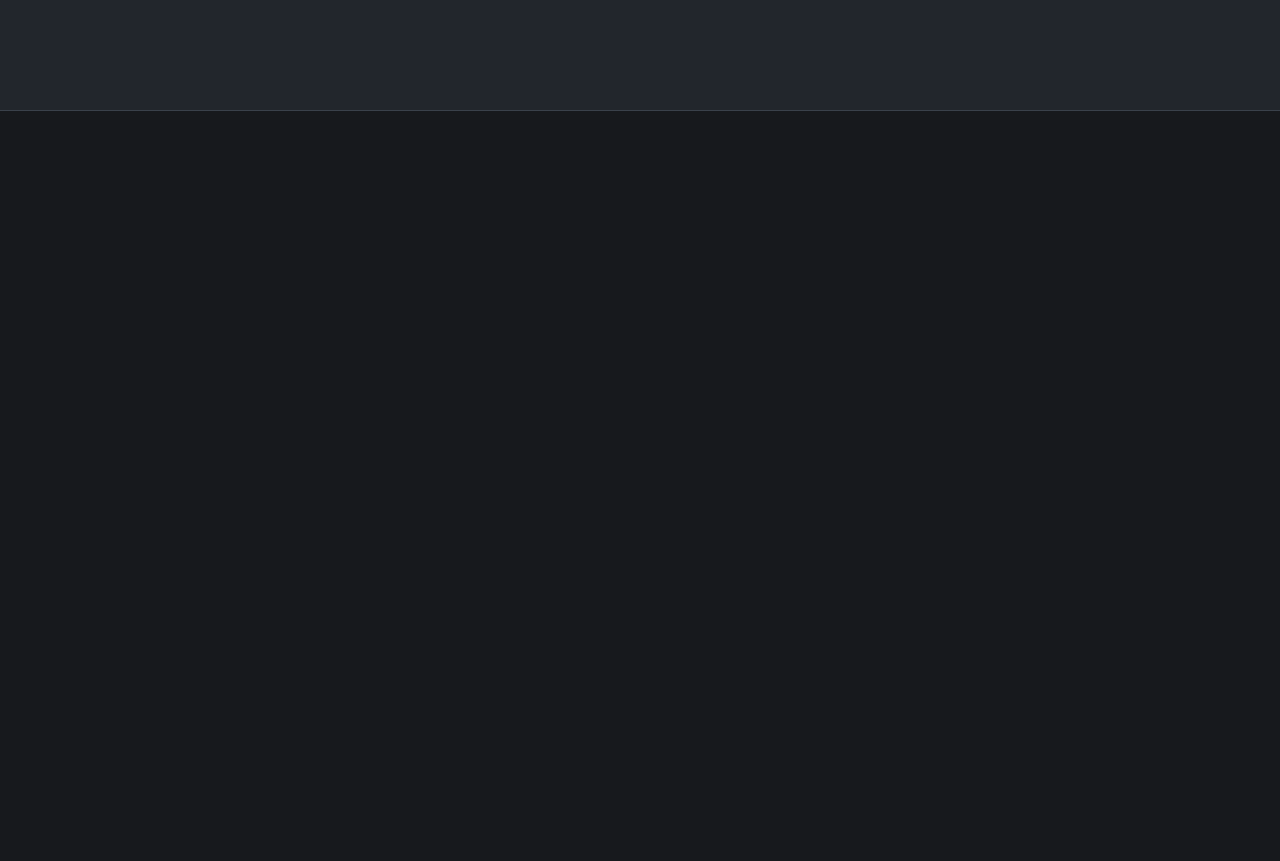
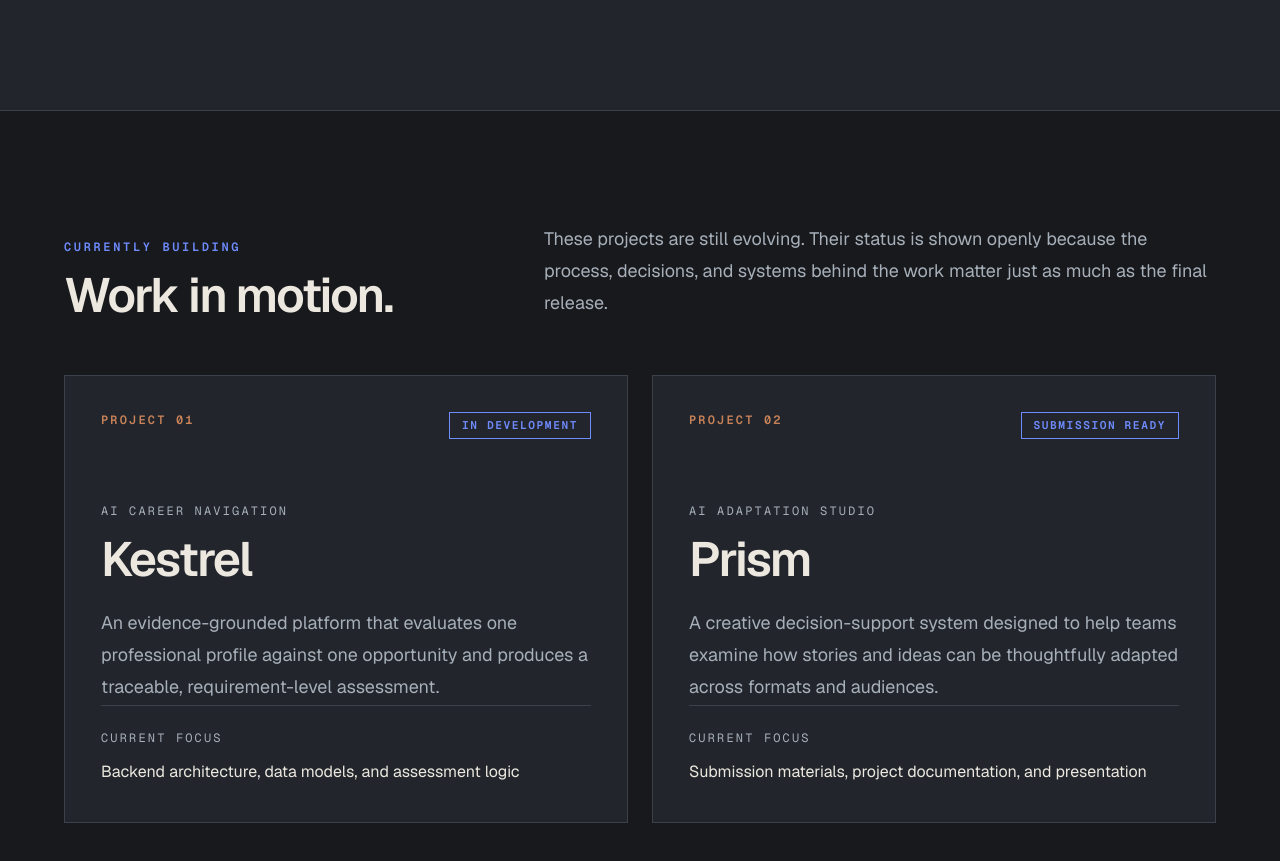
Before and after one commit to ZachariasBraetyllo-Sec/zacharias-portfolio, a Next.js app: page / in a window 1280 px wide. Shown: the part 1408-2269 px from the top of the page. Before the commit the page ends 1519 px from the top, so only its background shows below. Built offline with nearby package versions, Linux system fonts and the light colour scheme.

Commit message:
Add currently building project section

```diff
--- a/app/page.tsx
+++ b/app/page.tsx
@@ -16,6 +16,27 @@ const buildAreas = [
     title: "AI Products",
     description:
       "I build AI-assisted tools that help people reason through complex information without hiding the evidence, limitations, or decisions underneath.",
+  },
+];
+
+const currentProjects = [
+  {
+    number: "01",
+    title: "Kestrel",
+    status: "In Development",
+    category: "AI Career Navigation",
+    description:
+      "An evidence-grounded platform that evaluates one professional profile against one opportunity and produces a traceable, requirement-level assessment.",
+    focus: "Backend architecture, data models, and assessment logic",
+  },
+  {
+    number: "02",
+    title: "Prism",
+    status: "Submission Ready",
+    category: "AI Adaptation Studio",
+    description:
+      "A creative decision-support system designed to help teams examine how stories and ideas can be thoughtfully adapted across formats and audiences.",
+    focus: "Submission materials, project documentation, and presentation",
   },
 ];
 
@@ -149,6 +170,72 @@ export default function Home() {
           </div>
         </div>
       </section>
+
+      <section
+        id="projects"
+        className="px-6 py-20 sm:px-10 lg:px-16 lg:py-28"
+      >
+        <div className="mx-auto w-full max-w-7xl">
+          <div className="grid gap-8 lg:grid-cols-[0.75fr_1.25fr] lg:items-end">
+            <div>
+              <p className="font-mono text-xs font-semibold uppercase tracking-[0.22em] text-accent">
+                Currently Building
+              </p>
+
+              <h2 className="mt-4 text-4xl font-semibold tracking-[-0.04em] sm:text-5xl">
+                Work in motion.
+              </h2>
+            </div>
+
+            <p className="max-w-2xl text-lg leading-8 text-muted lg:justify-self-end">
+              These projects are still evolving. Their status is shown openly
+              because the process, decisions, and systems behind the work matter
+              just as much as the final release.
+            </p>
+          </div>
+
+          <div className="mt-14 grid gap-6 lg:grid-cols-2">
+            {currentProjects.map((project) => (
+              <article
+                key={project.title}
+                className="group flex min-h-[28rem] flex-col border border-border bg-surface p-7 transition-transform duration-200 hover:-translate-y-1 sm:p-9"
+              >
+                <div className="flex items-start justify-between gap-6">
+                  <p className="font-mono text-xs font-semibold tracking-[0.18em] text-accent-warm">
+                    PROJECT {project.number}
+                  </p>
+
+                  <span className="border border-accent px-3 py-1 font-mono text-[0.7rem] font-semibold uppercase tracking-[0.14em] text-accent">
+                    {project.status}
+                  </span>
+                </div>
+
+                <div className="mt-16">
+                  <p className="font-mono text-xs uppercase tracking-[0.18em] text-muted">
+                    {project.category}
+                  </p>
+
+                  <h3 className="mt-4 text-4xl font-semibold tracking-[-0.04em] sm:text-5xl">
+                    {project.title}
+                  </h3>
+
+                  <p className="mt-6 max-w-xl text-lg leading-8 text-muted">
+                    {project.description}
+                  </p>
+                </div>
+
+                <div className="mt-auto border-t border-border pt-6">
+                  <p className="font-mono text-xs uppercase tracking-[0.18em] text-muted">
+                    Current Focus
+                  </p>
+
+                  <p className="mt-3 leading-7">{project.focus}</p>
+                </div>
+              </article>
+            ))}
+          </div>
+        </div>
+      </section>
     </main>
   );
 }
```
